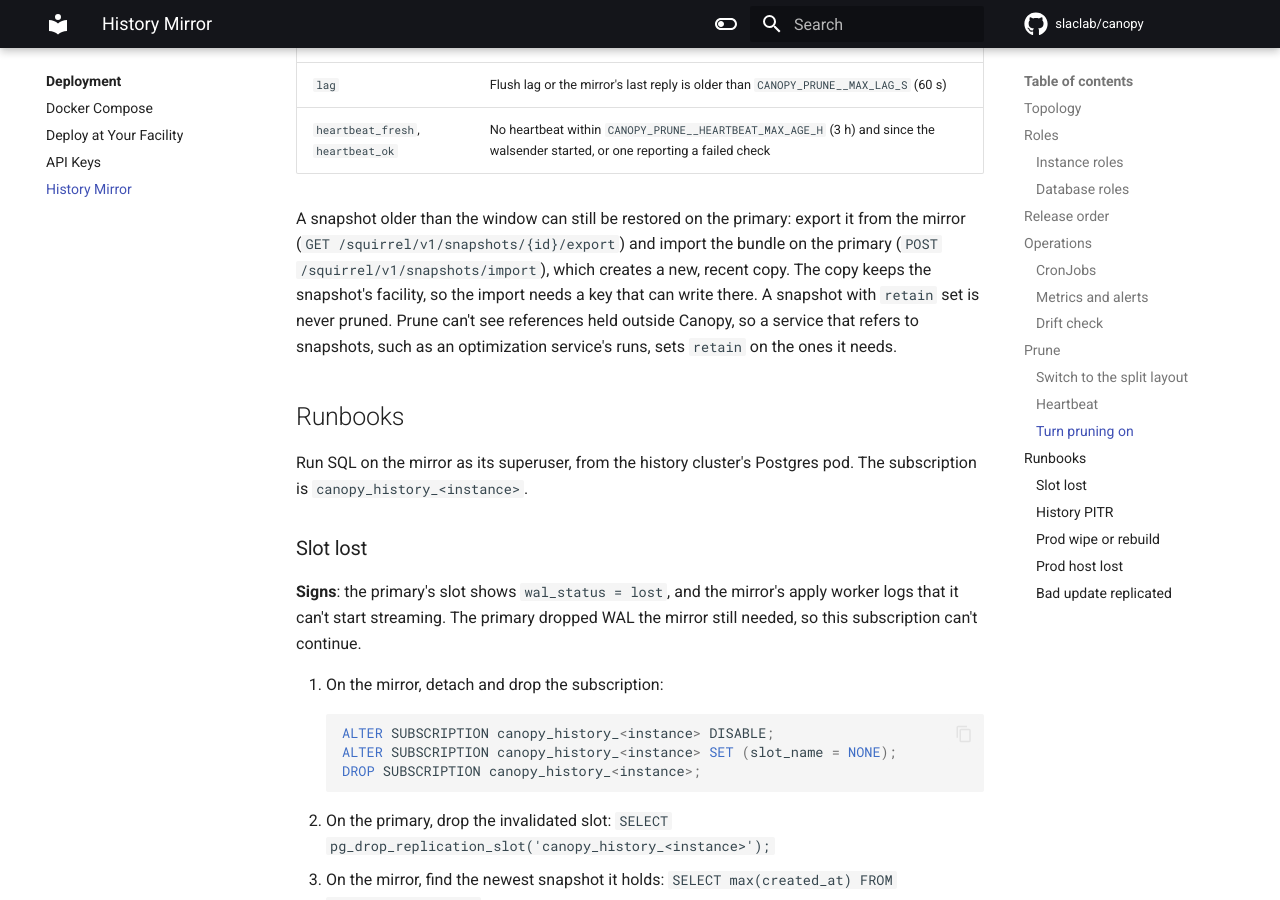
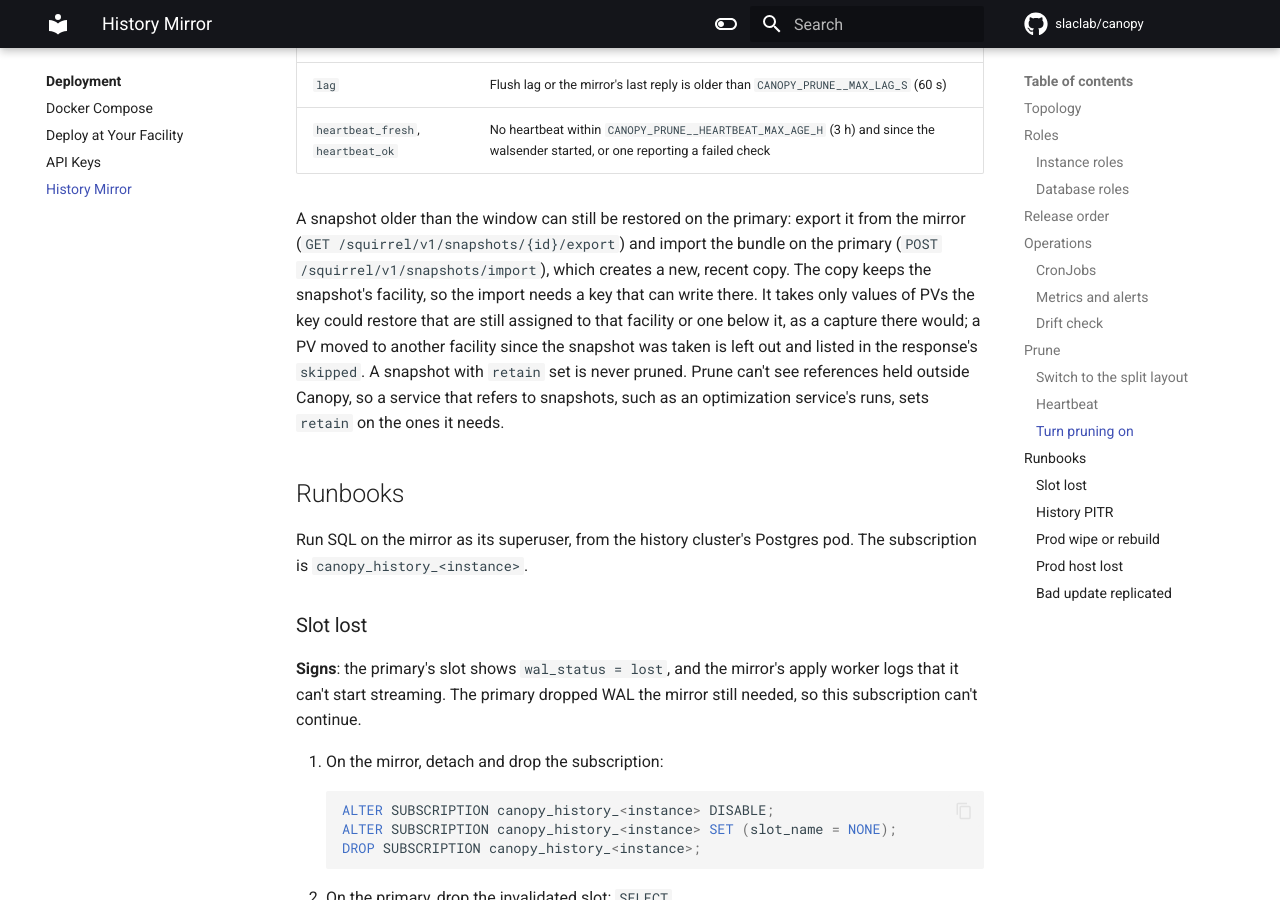
Before and after one commit to slaclab/canopy, an MkDocs documentation site: the page built from docs/deployment/history.md, in a window 1280 px wide and 900 px high, scrolled down 5558 px. Built offline with MkDocs 1.6.1 and Material for MkDocs 9.7.7, drawn with Linux system fonts in a browser that asks for light colours; comment, search, counter and statistics services are not loaded.

Commit message:
DOC: Say which PVs an import from history keeps
An imported snapshot takes only PVs the key could restore that are still
in the snapshot's facility or one below it, so a PV moved since the
capture is left out and listed in skipped.

```diff
--- a/docs/deployment/history.md
+++ b/docs/deployment/history.md
@@ -201,7 +201,10 @@ check by name:
 A snapshot older than the window can still be restored on the primary: export it from
 the mirror (`GET /squirrel/v1/snapshots/{id}/export`) and import the bundle on the
 primary (`POST /squirrel/v1/snapshots/import`), which creates a new, recent copy. The
-copy keeps the snapshot's facility, so the import needs a key that can write there. A
+copy keeps the snapshot's facility, so the import needs a key that can write there. It
+takes only values of PVs the key could restore that are still assigned to that facility
+or one below it, as a capture there would; a PV moved to another facility since the
+snapshot was taken is left out and listed in the response's `skipped`. A
 snapshot with `retain` set is never pruned. Prune can't see references held outside
 Canopy, so a service that refers to snapshots, such as an optimization service's runs,
 sets `retain` on the ones it needs.
```
